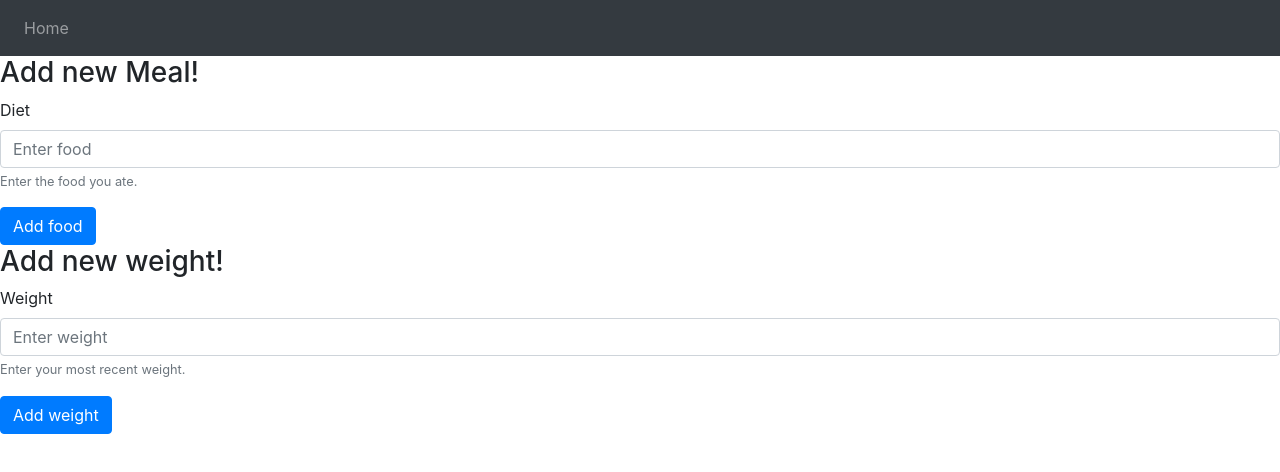
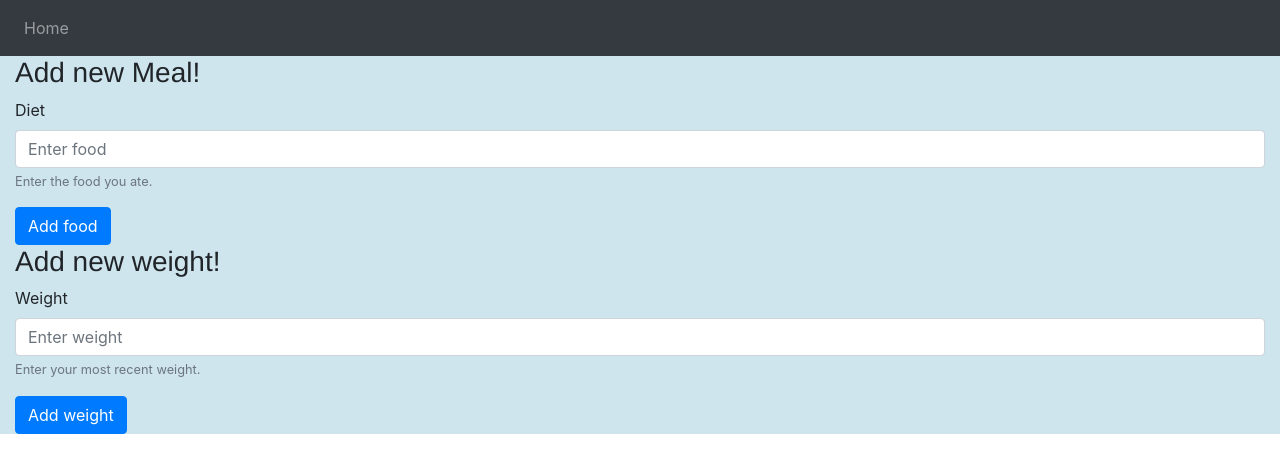
Before and after one commit to apfela1-NP/fitness-app, a Vue app: page /users/1/diet in a window 1280 px wide. Shown: the top 472 px of the page. Built offline with nearby package versions, Linux system fonts and the light colour scheme; no server answers.

Commit message:
some styling

```diff
--- a/src/views/Diet.vue
+++ b/src/views/Diet.vue
@@ -1,5 +1,6 @@
 <template>
-<div class="el">
+<div class="body">
+<div class="container-fluid">
 <div class="diet">
 <form>
     <h3>Add new Meal!</h3>
@@ -23,9 +24,18 @@
 </form>
 </div>
 </div>
+</div>
 </template>
 
-
+<style lang="scss">
+.container-fluid {
+    background-color: rgb(206, 229, 238);
+}
+h3 {
+    font-family:'Franklin Gothic Medium', 'Arial Narrow', Arial, sans-serif;
+    font-style: normal;
+}
+</style>
 
 <script>
 import * as api from '@/services/api_access';
--- a/src/views/Exercise.vue
+++ b/src/views/Exercise.vue
@@ -1,4 +1,5 @@
 <template>
+<div class="container-fluid">
 <div class="exercise">
 <form>
     <h3>Add new exercise!</h3>
@@ -15,7 +16,20 @@
   <button type="submit" class="btn btn-primary" @click="enterexercise">Add exercise</button>
 </form>
 </div>
+</div>
 </template>
+
+
+<style lang="scss">
+.container-fluid {
+    background-color: rgb(206, 229, 238);
+}
+h3 {
+    font-family:'Franklin Gothic Medium', 'Arial Narrow', Arial, sans-serif;
+    font-style: normal;
+}
+</style>
+
 
 <script>
 import * as api from '@/services/api_access';
--- a/src/views/User.vue
+++ b/src/views/User.vue
@@ -1,10 +1,10 @@
 <template>
 <div class="profile">
     <div class="yes" v-if="playerId !== null">
-        <p>okay</p>
+        <p>playerId!==null</p>
     </div>
     <div class="no" v-if="playerId === null">
-        <p>help</p>
+        <p>playerId===null</p>
     </div>
 </div>
 
@@ -37,7 +37,6 @@ export default {
         loopTimer = setInterval(this.refresh, 1000);
         api.events.$on("playerId", x=> this.playerId = x)
         .then(api.GetMyProfile())
-        .then(x=> this.profileString = x)
     },
     methods: {
         refresh(){
```
